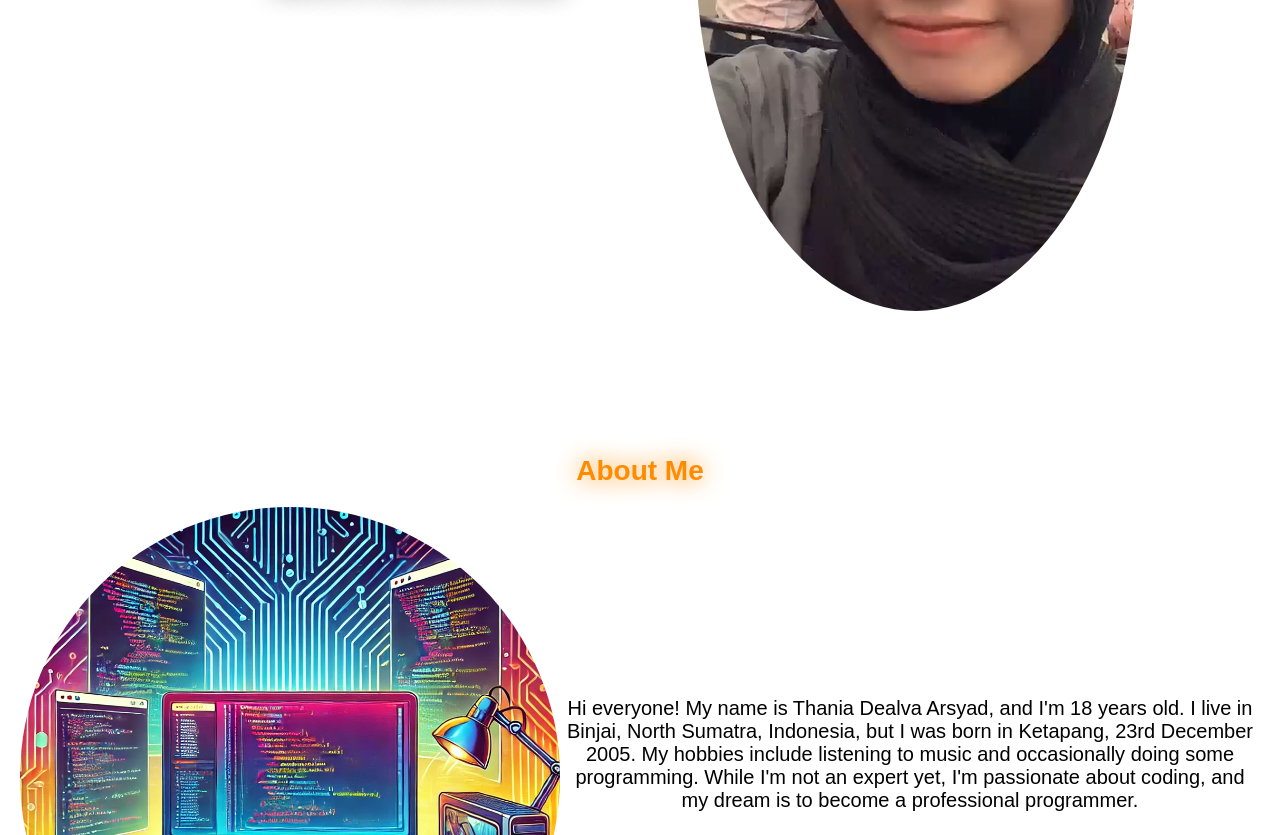
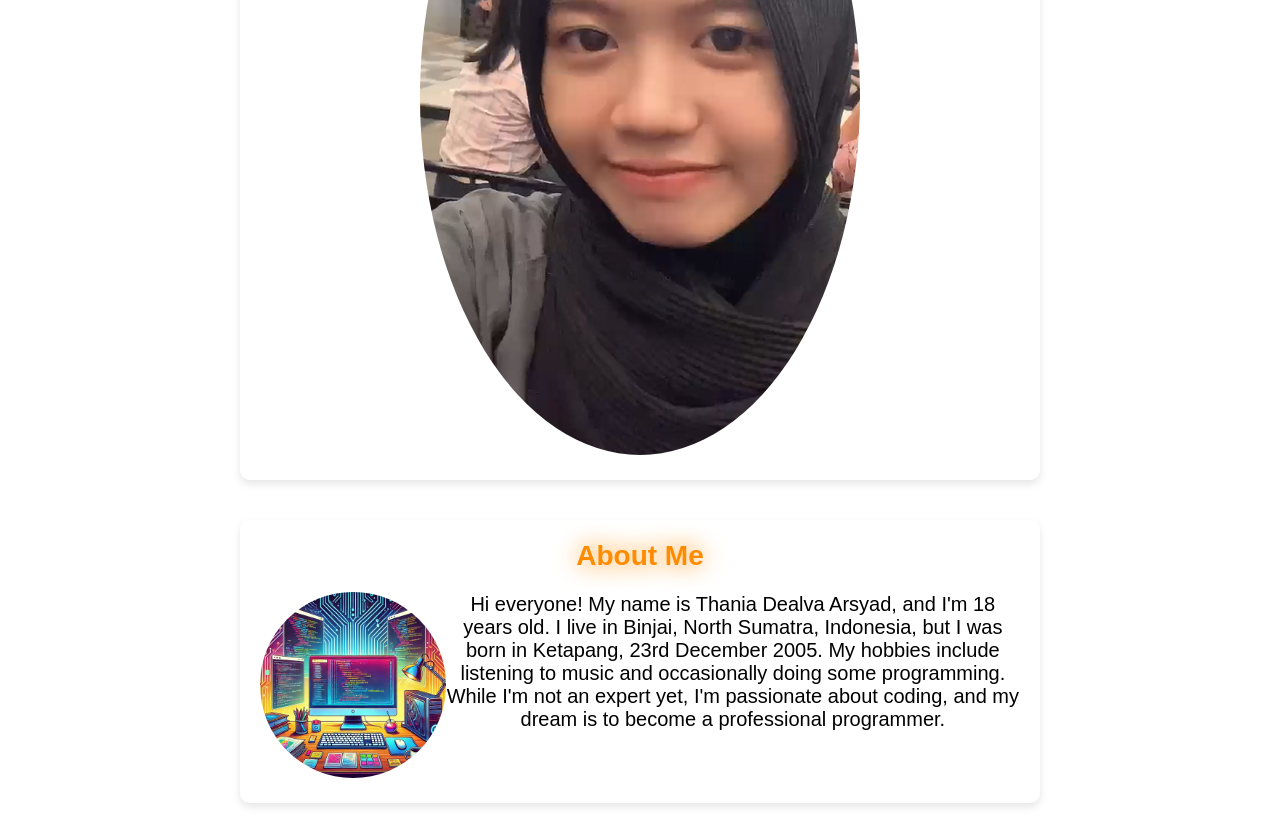
Before and after one commit to thaniadealvaarsyad/my-website, a plain HTML site: page index.html in a window 1280 px wide. Shown: the part 465-1300 px from the top of the page. Drawn offline with Linux system fonts and the light colour scheme.

Commit message:
Update style.css

```diff
--- a/style.css
+++ b/style.css
@@ -89,14 +89,13 @@ span {
     width: 100%;
 }
 
-.home {
-    height: 100vh;
-    width: 100%;
-    display: flex;
-    justify-content: center;
-    align-items: center;
-    padding: 100px 10%;
-    text-align: center;
+.about, .home {
+  max-width: 800px;
+  margin-bottom: 40px;
+  padding: 20px;
+  text-align: center;
+  border-radius: 10px;
+  box-shadow: 0 4px 8px rgba(0, 0, 0, 0.1);
 }
 
 .home .content {
@@ -121,11 +120,6 @@ span {
     height: auto;
     border-radius: 50%;
     object-fit: cover;
-}
-
-.about {
-    margin-top: 100px;
-    text-align: center;
 }
 
 .about h2 {
```
